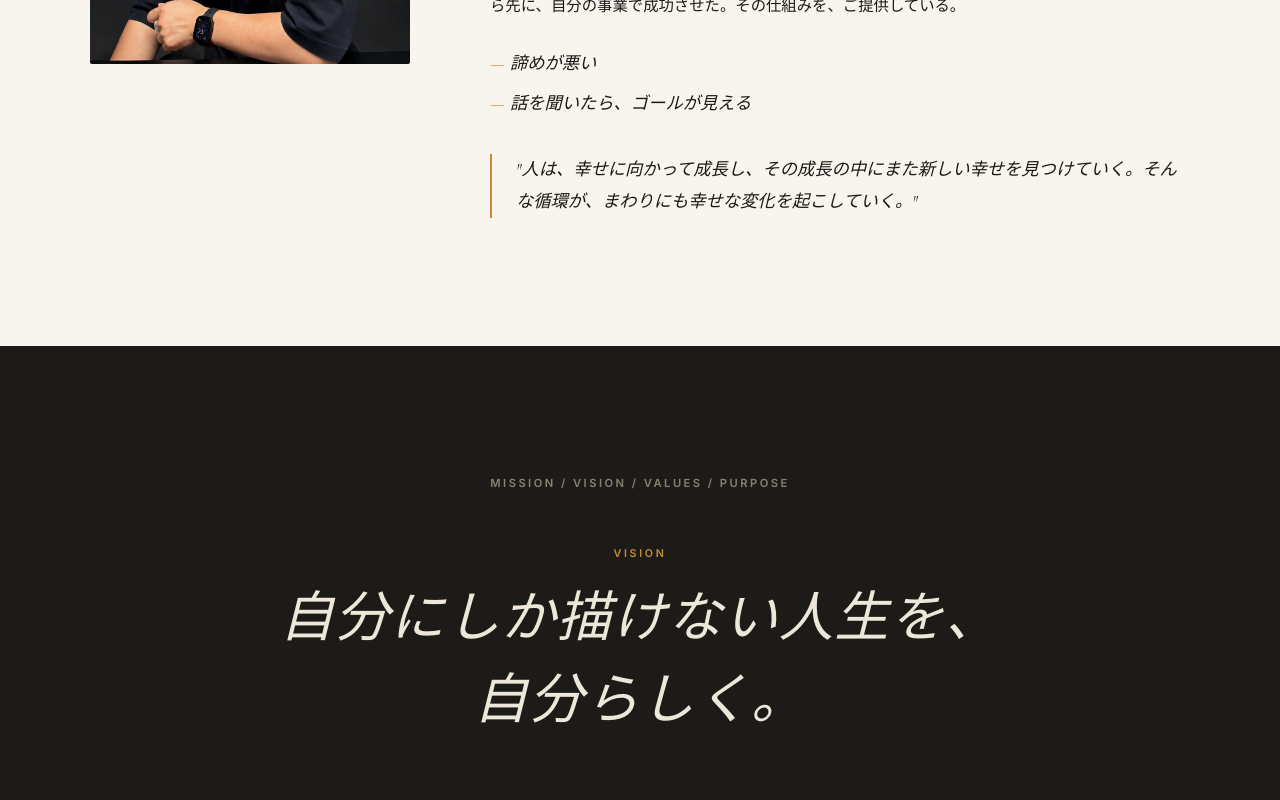
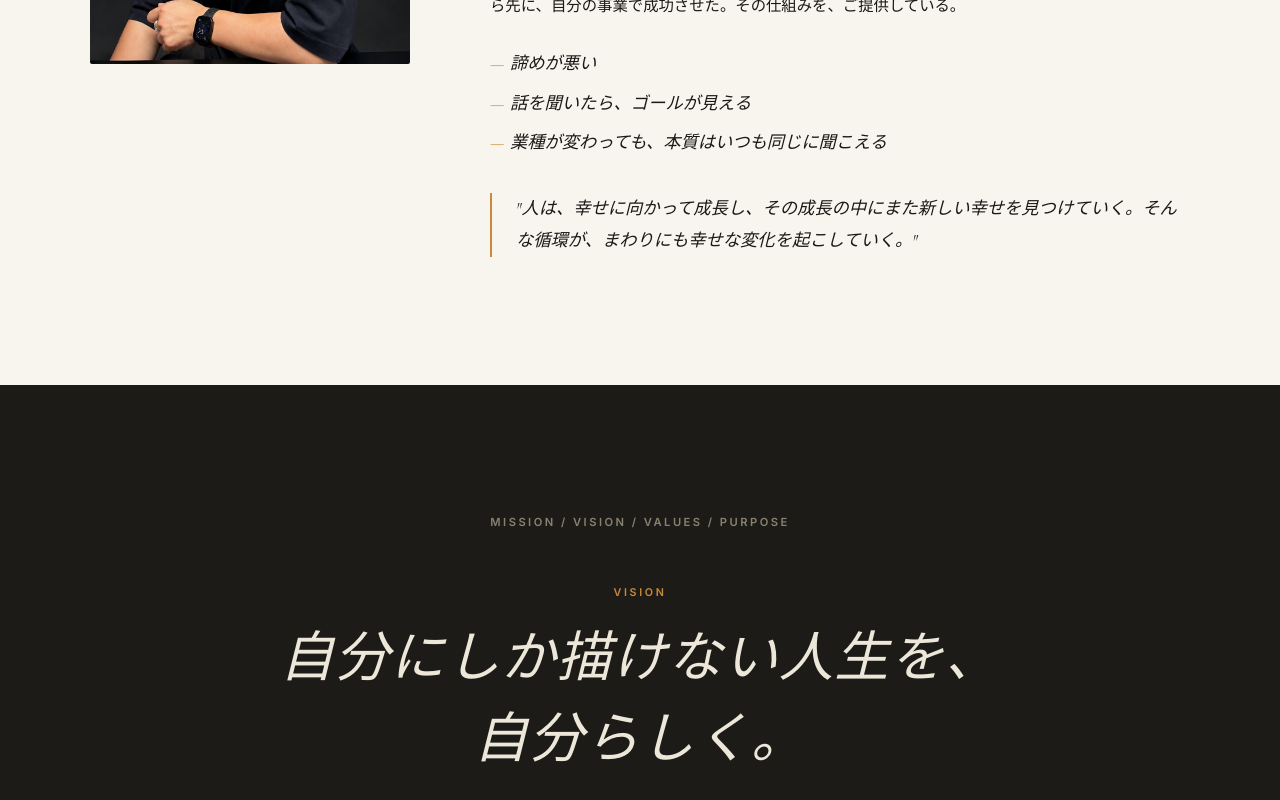
Before and after one commit to akhauoli/hauoli-site, a React (Vite) app: page / in a window 1280 px wide. Shown: the part 4712-5512 px from the top of the page. Built offline with nearby package versions, Linux system fonts and the light colour scheme.

Commit message:
代表: 強み3つ目追加「業種が変わっても、本質はいつも同じに聞こえる」
Co-Authored-By: Claude Sonnet 4.6 <noreply@anthropic.com>

```diff
--- a/src/App.jsx
+++ b/src/App.jsx
@@ -374,6 +374,7 @@ function About() {
           <ul className="about-traits">
             <li>諦めが悪い</li>
             <li>話を聞いたら、ゴールが見える</li>
+            <li>業種が変わっても、本質はいつも同じに聞こえる</li>
           </ul>
           <blockquote className="about-belief">
             "人は、幸せに向かって成長し、その成長の中にまた新しい幸せを見つけていく。そんな循環が、まわりにも幸せな変化を起こしていく。"
```
